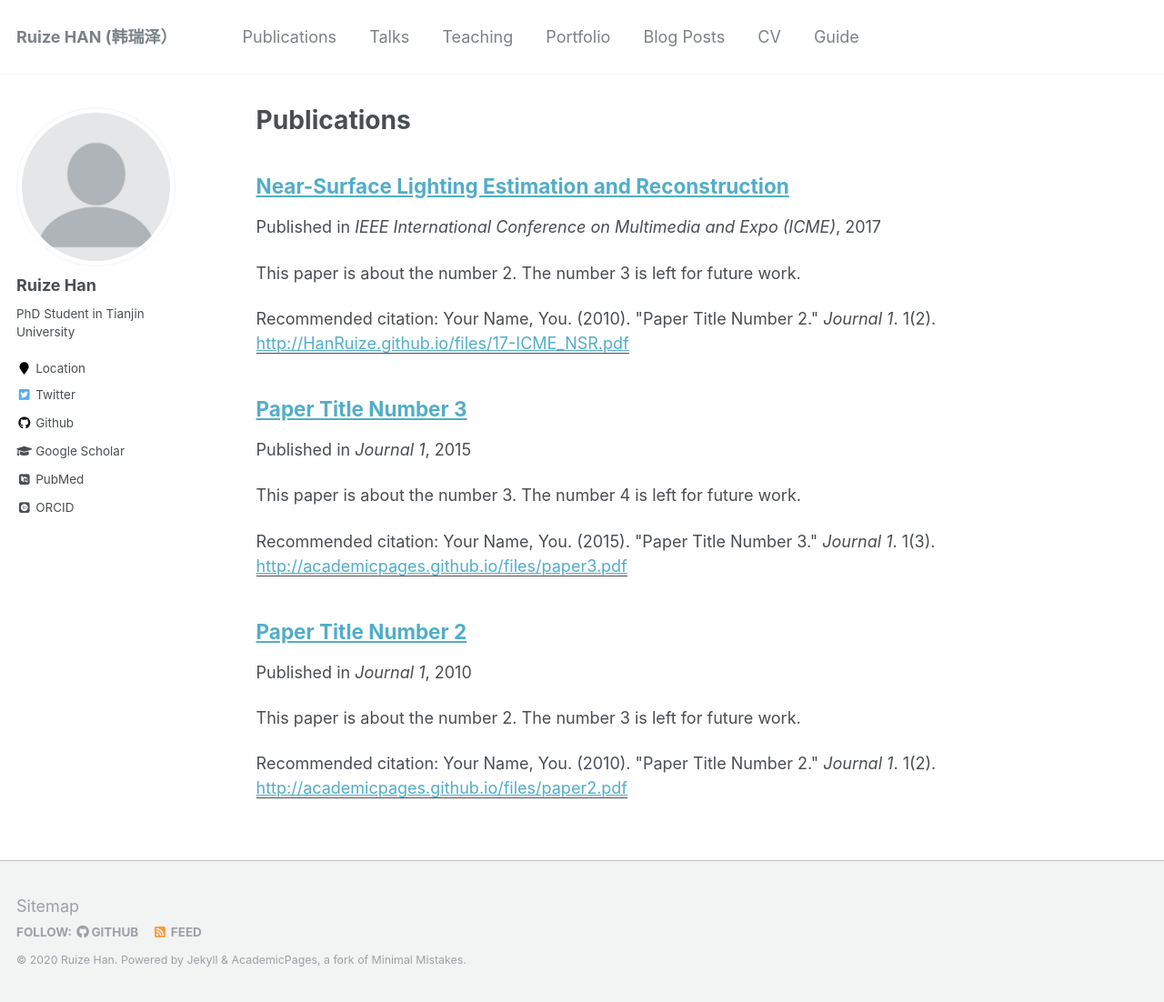
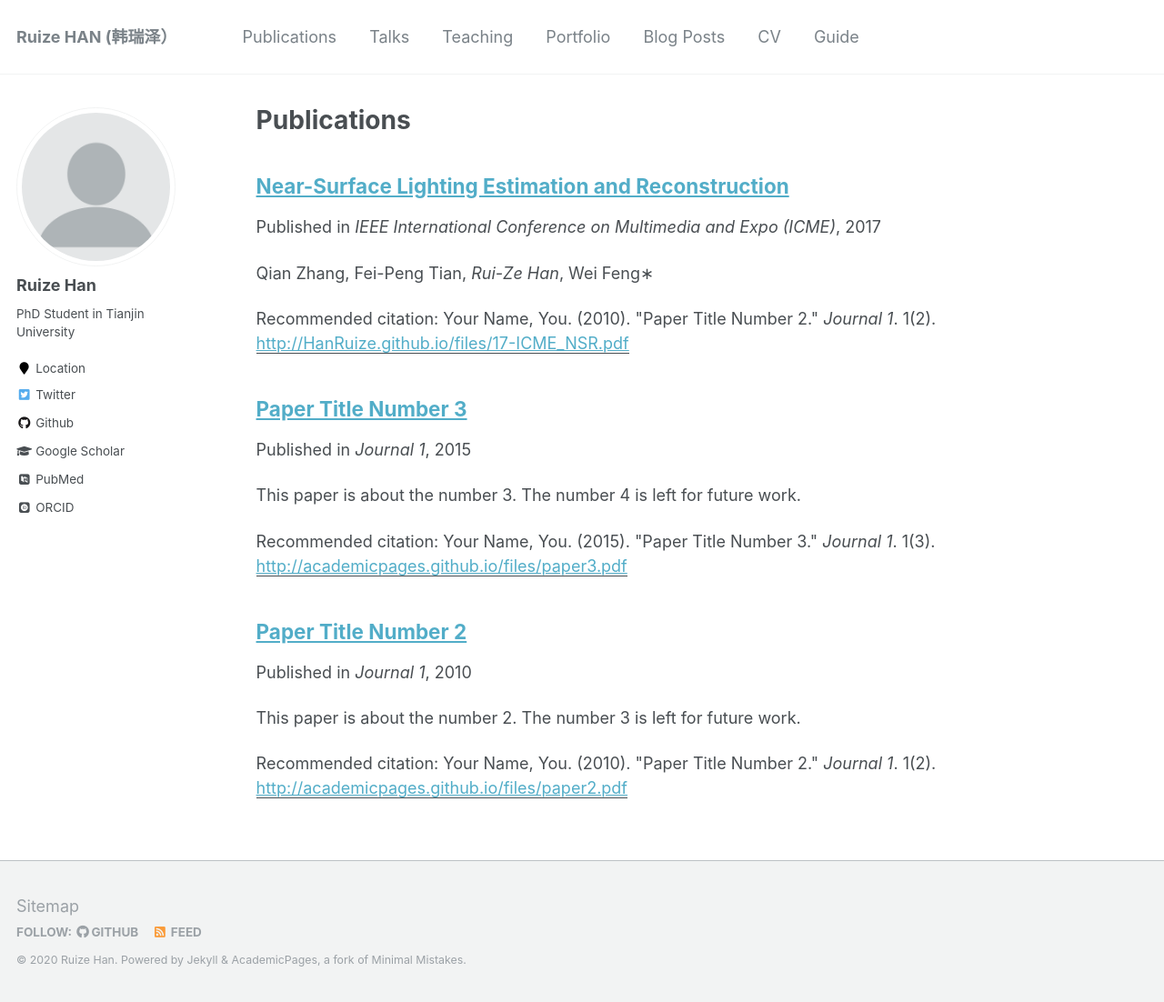
Before and after one commit to RuizeHan/RuizeHan.github.io, a Jekyll site: the page built from _pages/publications.md, in a window 1280 px wide and 1102 px high. Shown: the whole window at 91% size. Built offline with Jekyll 4.4.1, drawn with Linux system fonts in a browser that asks for light colours; some web fonts are replaced.

Commit message:
Update 2009-10-01-paper-title-number-1.md

```diff
--- a/_publications/2009-10-01-paper-title-number-1.md
+++ b/_publications/2009-10-01-paper-title-number-1.md
@@ -2,7 +2,7 @@
 title: "Near-Surface Lighting Estimation and Reconstruction"
 collection: publications
 permalink: /publication/2010-10-01-paper-title-number-2
-excerpt: 'This paper is about the number 2. The number 3 is left for future work.'
+excerpt: 'Qian Zhang, Fei-Peng Tian, <i>Rui-Ze Han</i>, Wei Feng∗'
 date: 2017-01-01
 venue: 'IEEE International Conference on Multimedia and Expo (ICME)'
 paperurl: 'http://HanRuize.github.io/files/17-ICME_NSR.pdf'
```
